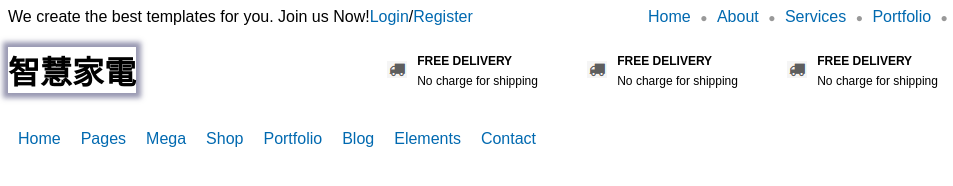
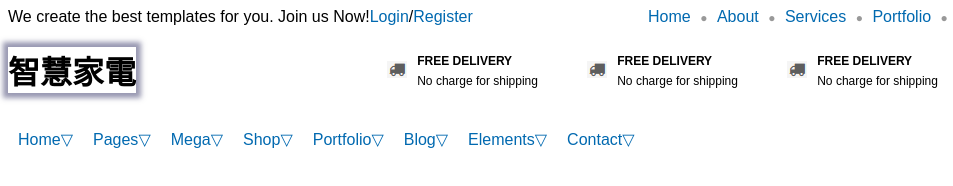
Before and after one commit to LeoWeng/Seminar-in-Web, a plain HTML site: page index.html in a window 1280 px wide. Shown: the full height of the page, 0-953 px from the left. Drawn offline with Linux system fonts and the light colour scheme.

Commit message:
定位探討

```diff
--- a/css/mystyle.css
+++ b/css/mystyle.css
@@ -141,7 +141,7 @@ nav ul li{
     position: relative;
 }
 
-nav ul li span{
+nav ul li span.bar{
     border-top:0px solid #0069b0;
     position: absolute;
     margin: 0 auto;
@@ -152,8 +152,12 @@ nav ul li span{
     height: 100%;
 }
 
-nav ul li:hover span{
+nav ul li:hover span.bar{
     width: 100%;
     border-top:2px solid #0069b0;
     transition:width 0.5s;
 }
+
+span.angle::after{
+    content: "▽";
+}
--- a/index.html
+++ b/index.html
@@ -90,14 +90,14 @@
         </div>
         <nav>
             <ul>
-                <li><a href="#">Home</a><span></span></li>
-                <li><a href="#">Pages</a><span></span></li>
-                <li><a href="#">Mega</a><span></span></li>
-                <li><a href="#">Shop</a><span></span></li>
-                <li><a href="#">Portfolio</a><span></span></li>
-                <li><a href="#">Blog</a><span></span></li>
-                <li><a href="#">Elements</a><span></span></li>
-                <li><a href="#">Contact</a><span></span></li>
+                <li><a href="#"><span class="angle">Home</span></a><span class="bar"></span></li>
+                <li><a href="#"><span class="angle">Pages</span></a><span class="bar"></span></li>
+                <li><a href="#"><span class="angle">Mega</span></a><span class="bar"></span></li>
+                <li><a href="#"><span class="angle">Shop</span></a><span class="bar"></span></li>
+                <li><a href="#"><span class="angle">Portfolio</span></a><span class="bar"></span></li>
+                <li><a href="#"><span class="angle">Blog</span></a><span class="bar"></span></li>
+                <li><a href="#"><span class="angle">Elements</span></a><span class="bar"></span></li>
+                <li><a href="#"><span class="angle">Contact</span></a><span class="bar"></span></li>
             </ul>
         </nav>
     </header>
```
Also changed, not shown: test.html (added, +46 -0 lines).
